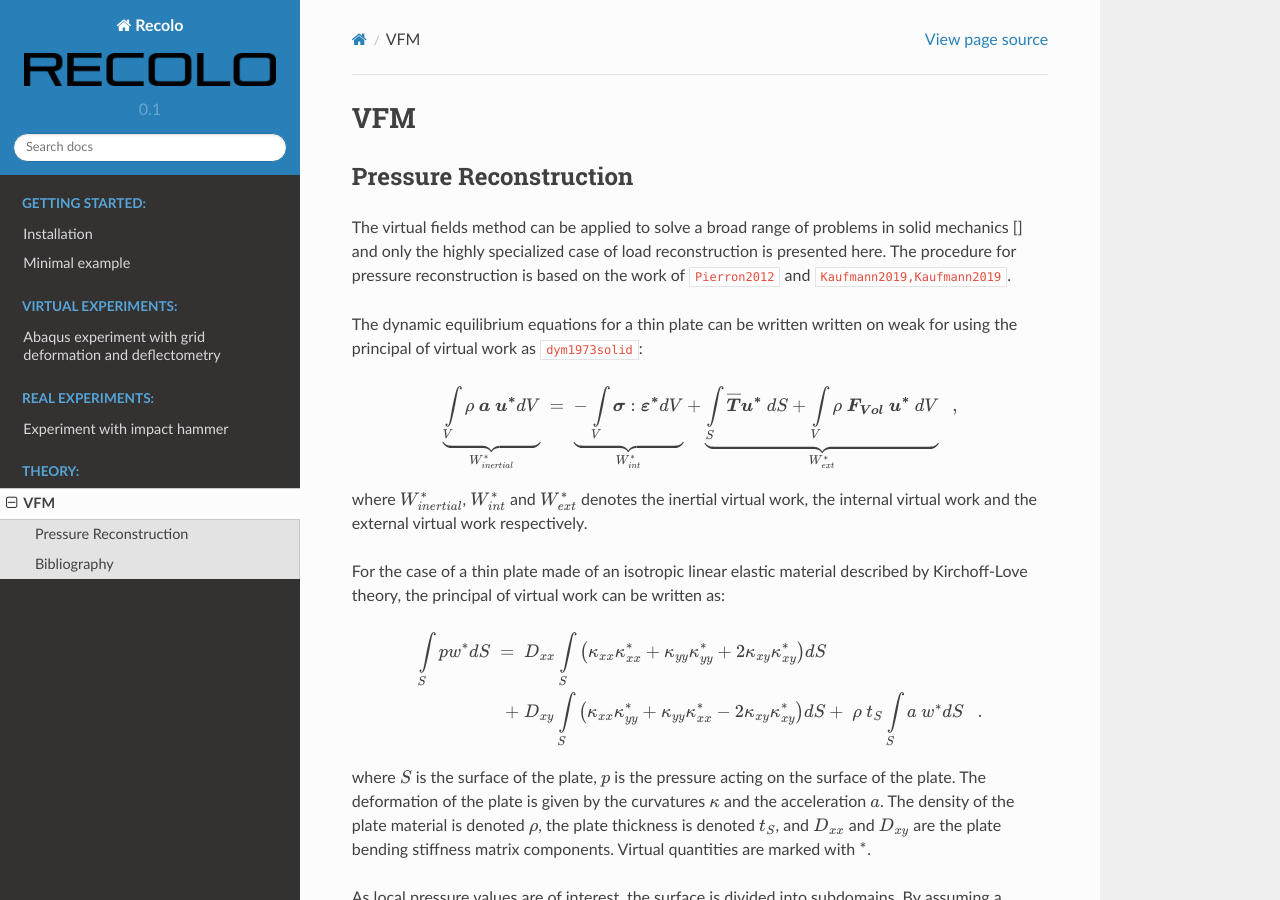
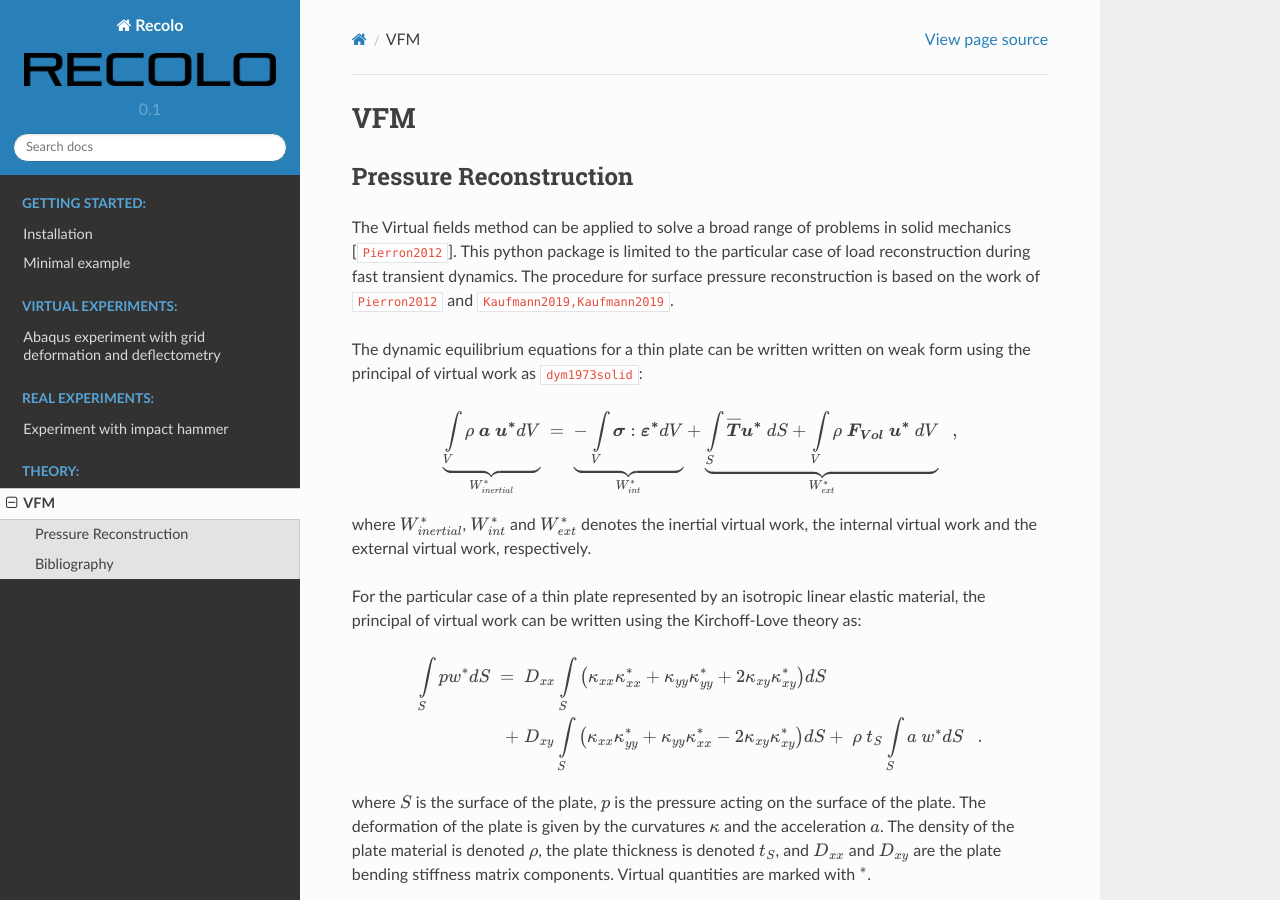
Before and after one commit to PolymerGuy/recolo, a Sphinx documentation site: the page built from docs/VFM.rst, in a window 1280 px wide and 900 px high. Built offline with Sphinx 7.4.7 and the Read the Docs theme 2.0.0, drawn with Linux system fonts in a browser that asks for light colours; cross-references to code outside the pages are shown as plain code.

Commit message:
Updated documentation

```diff
--- a/docs/VFM.rst
+++ b/docs/VFM.rst
@@ -2,10 +2,10 @@ VFM
 ===
 Pressure Reconstruction
 -----------------------
-The virtual fields method can be applied to solve a broad range of problems in solid mechanics [] and only the highly specialized case of load reconstruction is presented here.
-The procedure for pressure reconstruction is based on the work of :cite:t:`Pierron2012` and :cite:t:`Kaufmann2019,Kaufmann2019`.
+The Virtual fields method can be applied to solve a broad range of problems in solid mechanics [:cite:t:`Pierron2012`]. This python package is limited to the particular case of load reconstruction during fast transient dynamics.
+The procedure for surface pressure reconstruction is based on the work of :cite:t:`Pierron2012` and :cite:t:`Kaufmann2019,Kaufmann2019`.
 
-The dynamic equilibrium equations for a thin plate can be written written on weak for using the principal of virtual work as :cite:`dym1973solid`:
+The dynamic equilibrium equations for a thin plate can be written written on weak form using the principal of virtual work as :cite:`dym1973solid`:
 
 .. math::
    :nowrap:
@@ -14,9 +14,9 @@ The dynamic equilibrium equations for a thin plate can be written written on wea
     \underbrace{\int\limits_{V} \rho ~ \boldsymbol{a} ~ \boldsymbol{u^*} dV}_{W_{inertial}^*} ~=~ \underbrace{ -\int\limits_{V} \boldsymbol{\sigma} : \boldsymbol{\varepsilon ^*} dV}_{W_{int}^*} + \underbrace{ \int\limits_{S} \overline{\boldsymbol{T}} \boldsymbol{u^*} ~dS + \int\limits_{V} \rho ~ \boldsymbol{F_{Vol}} ~ \boldsymbol{u^*} ~dV}_{W_{ext}^*} ~~~,
     \end{equation}
 
-where :math:`W_{inertial}^*`, :math:`W_{int}^*` and :math:`W_{ext}^*` denotes the inertial virtual work, the internal virtual work and the external virtual work respectively.
+where :math:`W_{inertial}^*`, :math:`W_{int}^*` and :math:`W_{ext}^*` denotes the inertial virtual work, the internal virtual work and the external virtual work, respectively.
 
-For the case of a thin plate made of an isotropic linear elastic material described by Kirchoff-Love theory, the principal of virtual work can be written as:
+For the particular case of a thin plate represented by an isotropic linear elastic material, the principal of virtual work can be written using the Kirchoff-Love theory as:
 
 .. math::
    :nowrap:
--- a/docs/deflectometryAbaqus.rst
+++ b/docs/deflectometryAbaqus.rst
@@ -1,6 +1,5 @@
 Abaqus experiment with grid deformation and deflectometry
 =========================================================
-
 
 Let's now go through the necessary steps for doing pressure reconstruction.
 First, we need to import the tools::
```
Also changed, not shown: docs/figures/minimalExamplePressure.png (added).
